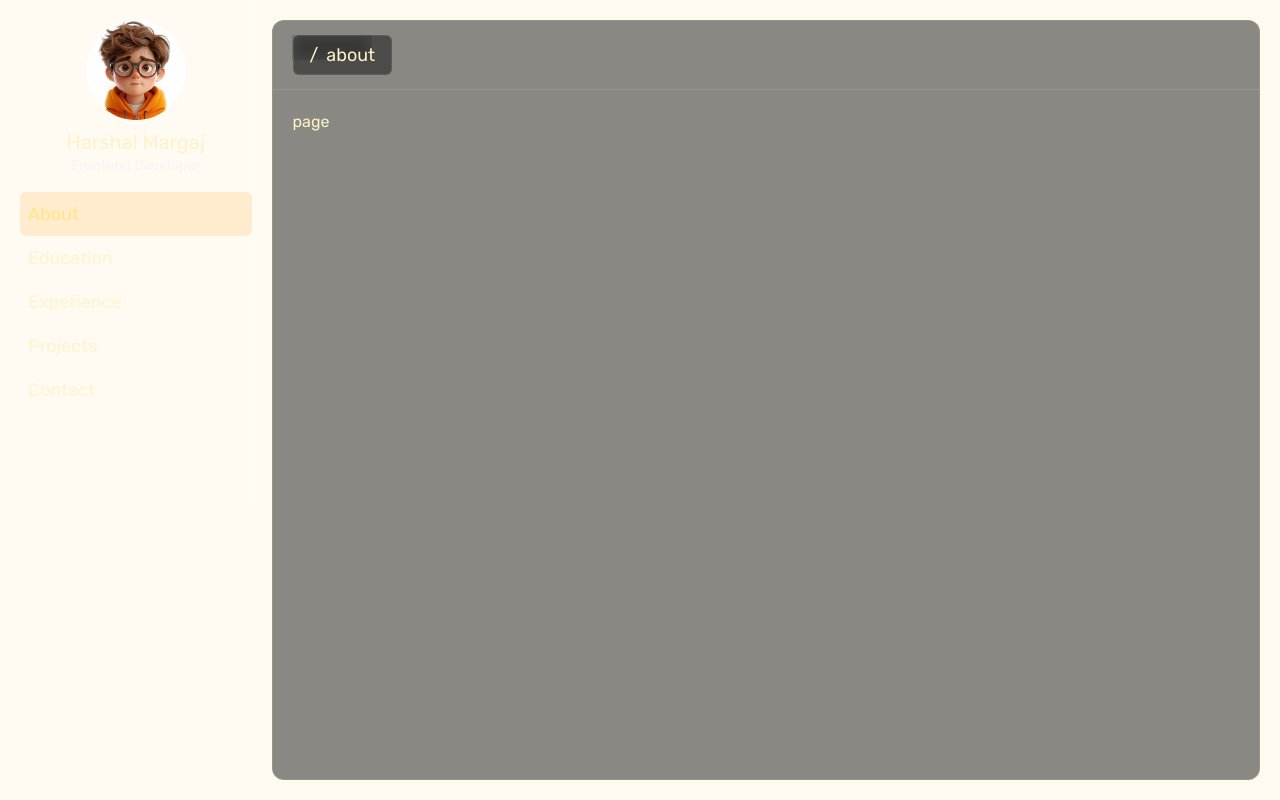
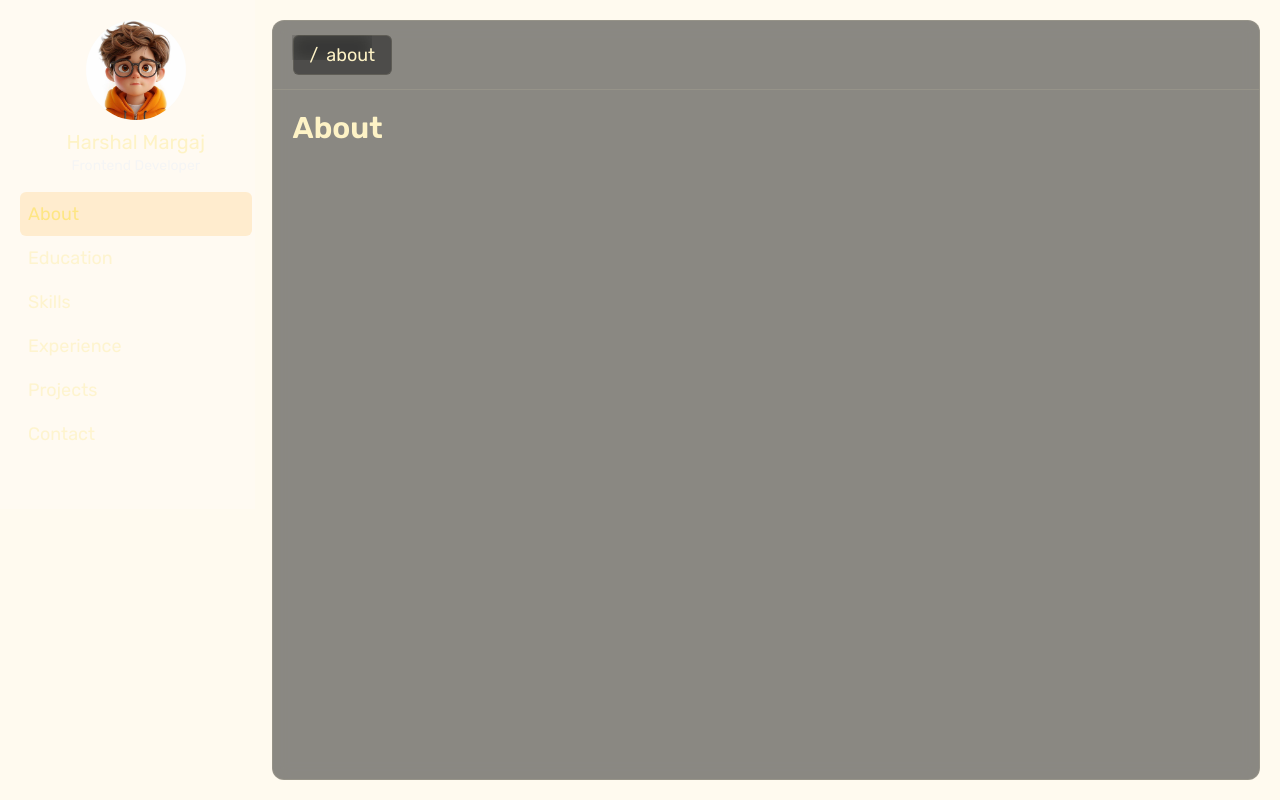
Before and after one commit to HarshalMargaj/career-portfolio, a Next.js app: page /about in a window 1280 px wide. Built offline with nearby package versions, Linux system fonts and the light colour scheme.

Commit message:
small fixes

```diff
--- a/app/about/page.tsx
+++ b/app/about/page.tsx
@@ -1,7 +1,11 @@
 import React from "react";
 
 const page = () => {
-	return <div>page</div>;
+	return (
+		<div>
+			<div className="text-3xl font-semibold">About</div>
+		</div>
+	);
 };
 
 export default page;
--- /dev/null
+++ b/app/skills/page.tsx
@@ -0,0 +1,7 @@
+import React from "react";
+
+const page = () => {
+	return <div>page</div>;
+};
+
+export default page;
--- a/components/Sidebar.tsx
+++ b/components/Sidebar.tsx
@@ -11,6 +11,10 @@ const sidebarItems = [
 	{
 		name: "Education",
 		route: "/education",
+	},
+	{
+		name: "Skills",
+		route: "/skills",
 	},
 	{
 		name: "Experience",
```
